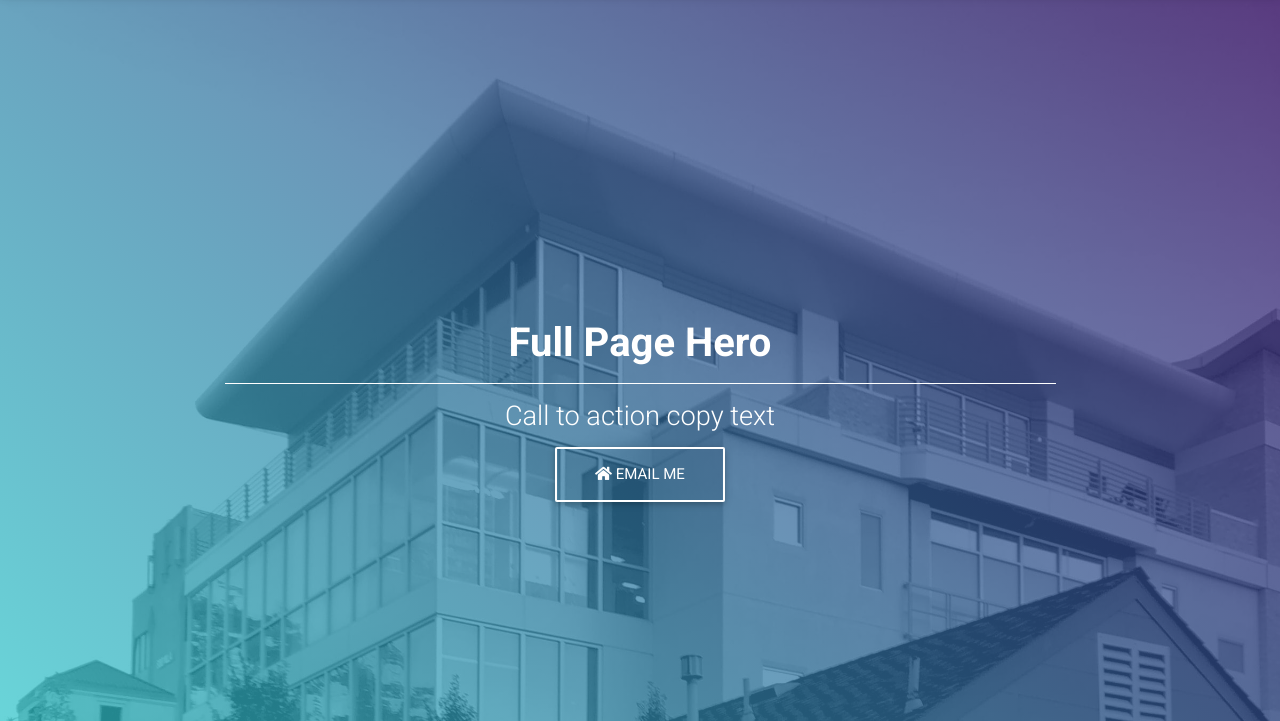
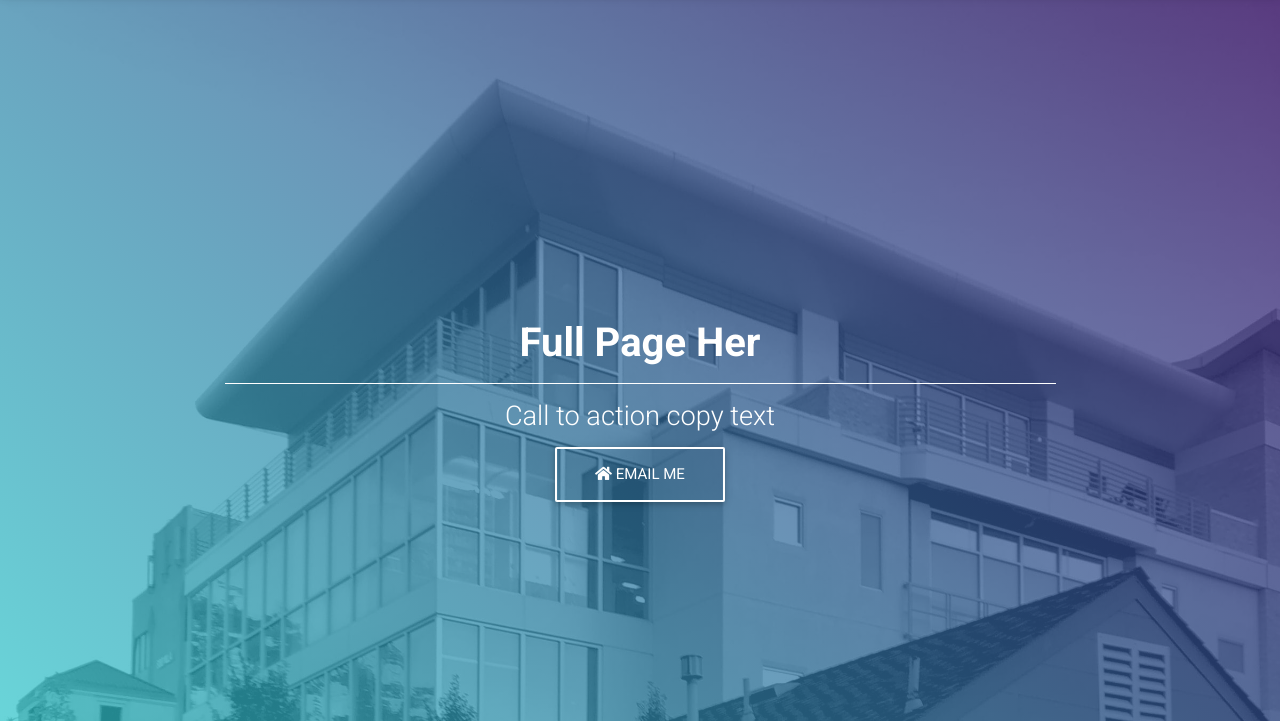
Before and after one commit to stackbit-projects/pleasant-thyme-55654, a Gatsby site: page / in a window 1280 px wide. Shown: the part 79-800 px from the top of the page. Built offline with nearby package versions, Linux system fonts and the light colour scheme; Gatsby itself is replaced by a stand-in of ours.

Commit message:
VideoBackground.js: updated Header 1 in MDBCol

```diff
--- a/src/components/VideoBackground.js
+++ b/src/components/VideoBackground.js
@@ -35,7 +35,7 @@ const VideoBackground = () => {
             <MDBRow>
               <MDBCol md="12" className="white-text text-center">
                 <h1 className="h1-responsive font-weight-bold mb-0">
-                  Full Page Hero
+                  Full Page Her
                 </h1>
                 <hr className="hr-light w-75" />
                 <h3 className="h3-responsive">
```
